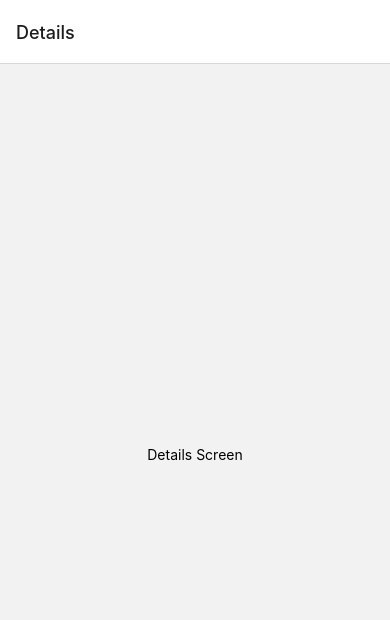
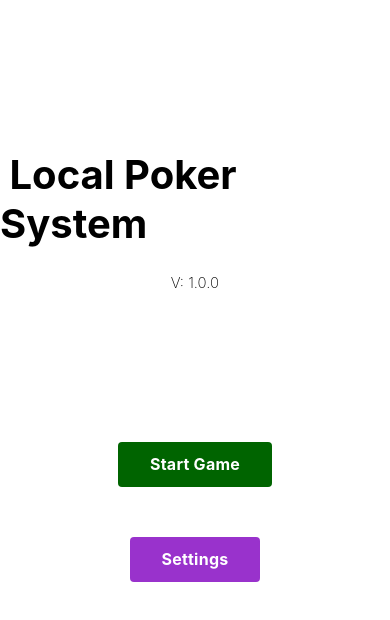
Before and after one commit to PatRakowicz/Local-Poker-System, a React Native app: screen / in a window 390 px wide. Shown: the top 620 px of the page. Built offline with nearby package versions, Linux system fonts and the light colour scheme.

Commit message:
Home page completed | Settings and newgame needed

```diff
--- a/App.js
+++ b/App.js
@@ -1,34 +1,60 @@
 import * as React from 'react';
 import {NavigationContainer} from '@react-navigation/native';
 import {createNativeStackNavigator} from '@react-navigation/native-stack';
-import {StatusBar} from 'expo-status-bar';
-import {Text, View} from 'react-native';
-import {home, newGame} from "./StyleSheet";
+import {Button, Pressable, Text, View} from 'react-native';
+import {home, newGame, settings} from "./StyleSheet";
+import * as versionC from "./app.json";
 
 
-function HomeScreen() {
+function HomeScreen({navigation}) {
+
+    const version = versionC.expo.version;
+    // console.log(version);
     return (
         <View style={home.container}>
-            <Text>Open up App.js to start working on your app!</Text>
-            <Text>This is a text on how it will update if it will at all.</Text>
-            <StatusBar style="auto"/>
+            <Text style={home.textHeader}> Local Poker System</Text>
+            <Text style={home.version}>V: {version}</Text>
+            {/*<Button style={home.button} title={"Settings"} onPress={() => navigator.navigate('Settings')}/>*/}
+            <Pressable style={home.buttonSrtGme} onPress={() => navigation.navigate('Start Game')}>
+                <Text style={home.buttonText}>Start Game</Text>
+            </Pressable>
+            <Pressable style={home.buttonSett} onPress={() => navigation.navigate('Settings')}>
+                <Text style={home.buttonText}>Settings</Text>
+            </Pressable>
         </View>
     );
 }
 
-function DetailsScreen() {
+//TODO
+//  Different Settings need configured
+function Settings({navigation}) {
+
+    React.useEffect(() => {
+        // Use `setOptions` to update the button that we previously specified
+        // Now the button includes an `onPress` handler to update the count
+        navigation.setOptions({
+            headerRight: () => (
+                <Button onPress={() =>  navigation.navigate('Home')} title={"Save"}/>
+            ),
+        });
+    }, [navigation]);
+
     return (
-        <View style={{ flex: 1, alignItems: 'center', justifyContent: 'center' }}>
-            <Text>Details Screen</Text>
+        <View style={settings.container}>
+            <Text>Settings Page</Text>
         </View>
     );
 }
 
+//TODO
+//  Start game tracking system
 function StartGame() {
+
+
     return (
-      <view style={newGame.container}>
-
-      </view>
+        <View style={newGame.container}>
+            <Text>Start Game Page</Text>
+        </View>
     );
 }
 
@@ -37,10 +63,23 @@ const Stack = createNativeStackNavigator();
 export default function App() {
     return (
         <NavigationContainer>
-            <Stack.Navigator initialRouteName="Details">
-                <Stack.Screen name="Home" component={HomeScreen}/>
-                <Stack.Screen name="Start Game" component={StartGame}/>
-                <Stack.Screen name="Details" component={DetailsScreen}/>
+            <Stack.Navigator initialRouteName="Home">
+                <Stack.Screen name="Home"
+                              component={HomeScreen}
+                              options={{
+                                  headerShown: false,
+                              }}/>
+                <Stack.Screen name="Start Game"
+                              component={StartGame}
+                              options={{
+                                  headerBackVisible: false,
+                                  gestureEnabled: false,
+                              }}/>
+                <Stack.Screen name="Settings"
+                              component={Settings}
+                              options={{
+                                  headerBackVisible: false,
+                              }}/>
             </Stack.Navigator>
         </NavigationContainer>
     );
--- a/StyleSheet.js
+++ b/StyleSheet.js
@@ -5,8 +5,43 @@ export const home = StyleSheet.create({
         flex: 1,
         backgroundColor: '#fff',
         alignItems: 'center',
-        justifyContent: 'center',
+        // justifyContent: 'center',
+        paddingTop: 150,
     },
+    textHeader: {
+        fontSize: 40,
+        fontWeight: "bold",
+        //
+    },
+    version: {
+        fontSize: 15,
+        fontWeight: '200',
+        marginBottom: 150,
+        marginVertical: 25,
+    },
+    buttonSrtGme: {
+        paddingVertical: 12,
+        paddingHorizontal: 32,
+        borderRadius: 4,
+        elevation: 3,
+        backgroundColor: 'darkgreen',
+        marginBottom: 50,
+    },
+    buttonSett: {
+        paddingVertical: 12,
+        paddingHorizontal: 32,
+        borderRadius: 4,
+        elevation: 3,
+        backgroundColor: 'darkorchid',
+        marginBottom: 50,
+    },
+    buttonText: {
+        fontSize: 16,
+        lineHeight: 21,
+        fontWeight: 'bold',
+        letterSpacing: 0.25,
+        color: 'white',
+    }
 });
 
 export const newGame = StyleSheet.create({
@@ -16,4 +51,13 @@ export const newGame = StyleSheet.create({
         alignItems: 'center',
         justifyContent: 'center',
     },
-})
+});
+
+export const settings = StyleSheet.create({
+    container: {
+        flex: 1,
+        backgroundColor: '#fff',
+        alignItems: 'center',
+        justifyContent: 'center',
+    },
+});
```
Also changed, not shown: 1 other file (tests, documents, lock files or other folders).
